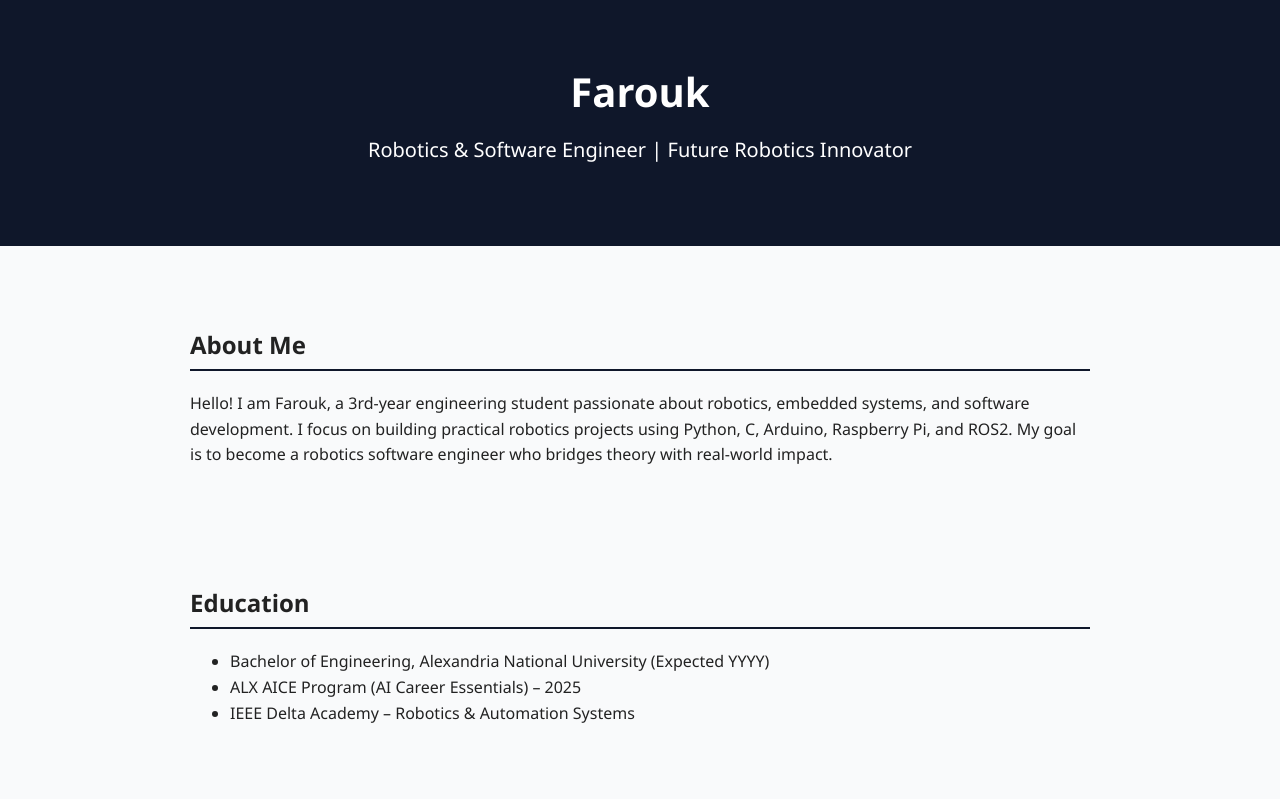
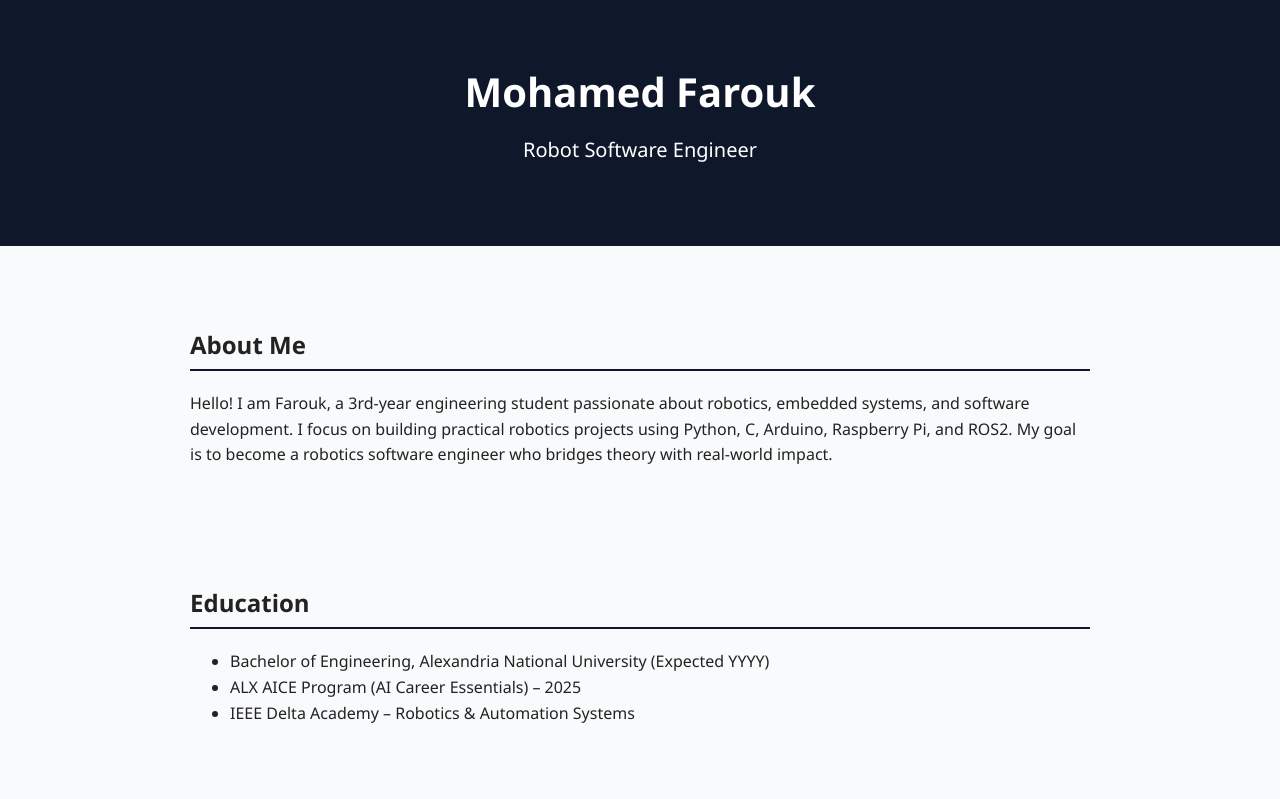
Before and after one commit to MFarouk11/MFarouk11.github.io, a plain HTML site: page index.html in a window 1280 px wide. Shown: the top 799 px of the page. Drawn offline with Linux system fonts and the light colour scheme.

Commit message:
Update portfolio information

```diff
--- a/index.html
+++ b/index.html
@@ -21,8 +21,8 @@
 
   <!-- 1. Cover -->
   <header>
-    <h1>Farouk</h1>
-    <p>Robotics & Software Engineer | Future Robotics Innovator</p>
+    <h1>Mohamed Farouk</h1>
+    <p>Robot Software Engineer</p>
   </header>
 
   <!-- 2. About -->
```
